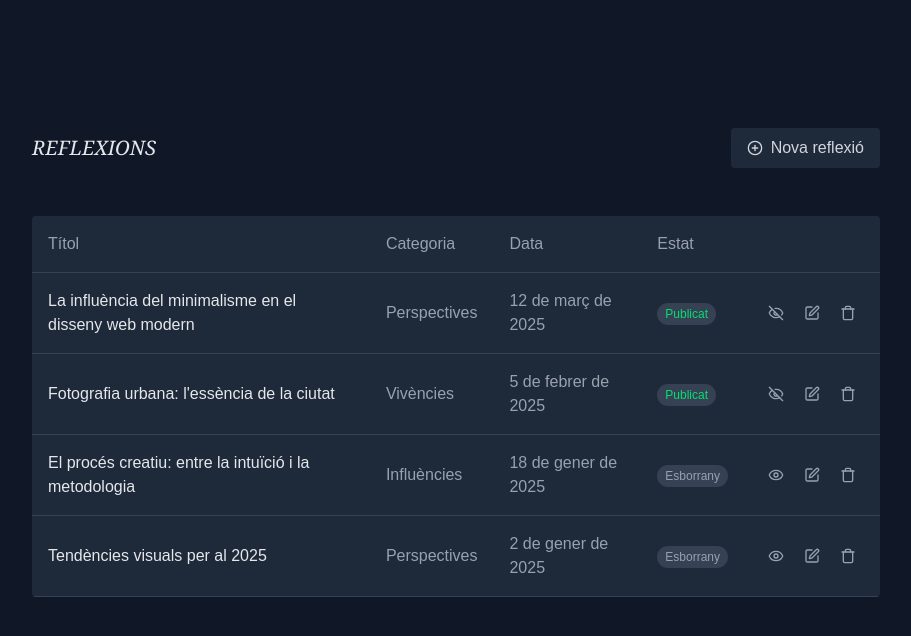
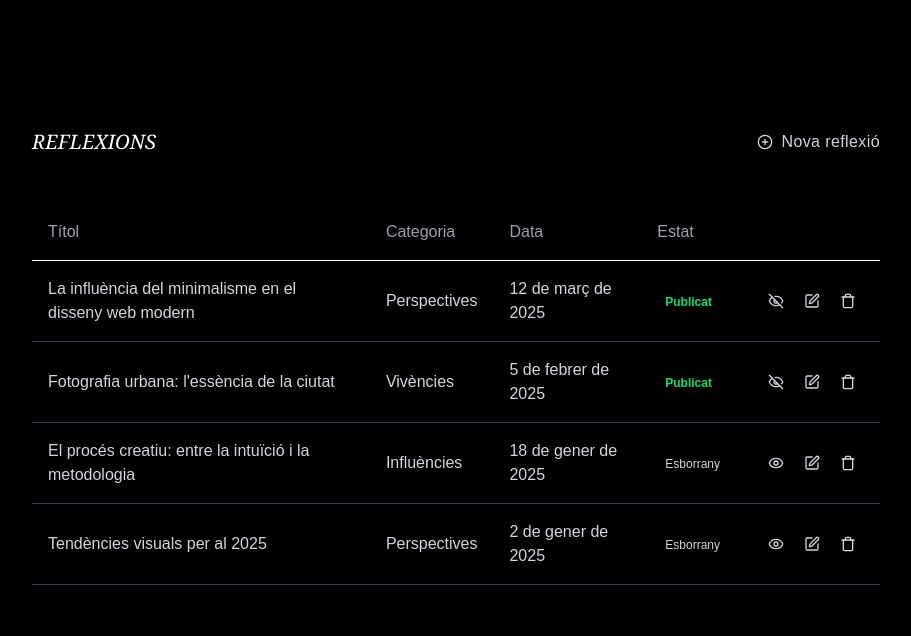
Before and after one commit to boversauros/admintonibover, a Next.js app: page / in a window 1280 px wide. Shown: the top 636 px of the page, without its empty margins (184-1095 px from the left). Built offline with nearby package versions, Linux system fonts and the light colour scheme.

Commit message:
change the visual of home page

```diff
--- a/app/page.tsx
+++ b/app/page.tsx
@@ -24,27 +24,27 @@ const Home: React.FC = () => {
     );
   };
 
+  // class="text-sm tracking-wide text-gray-300 hover:text-white transition-colors duration-300"
+
   return (
-    <div className="bg-gray-900 text-white min-h-screen">
+    <div className="bg-black text-white min-h-screen">
       <main className="pt-32 pb-16">
         <div className="max-w-4xl mx-auto px-6">
           <div className="flex justify-between items-center mb-12">
-            <h2 className="text-xl font-serif italic text-gray-200">
-              REFLEXIONS
-            </h2>
+            <h2 className="text-xl font-serif italic">REFLEXIONS</h2>
             <Link
               href="/posts/new"
-              className="flex items-center gap-2 px-4 py-2 bg-gray-800 hover:bg-gray-700 text-gray-300 hover:text-white rounded transition-colors"
+              className="flex items-center gap-2 tracking-wide text-gray-300 hover:text-white transition-colors duration-300"
             >
               <PlusCircle className="w-4 h-4" />
               <span>Nova reflexió</span>
             </Link>
           </div>
 
-          <div className="bg-gray-800 rounded overflow-hidden">
-            <table className="w-full border-collapse">
+          <div className="overflow-hidden">
+            <table className="w-full">
               <thead>
-                <tr className="border-b border-gray-700">
+                <tr className="border-b border-white">
                   <th className="text-left p-4 text-gray-400 font-normal">
                     Títol
                   </th>
@@ -63,25 +63,25 @@ const Home: React.FC = () => {
               <tbody>
                 {posts.map((post) => (
                   <React.Fragment key={post.id}>
-                    <tr className="border-b border-gray-700 hover:bg-gray-700/50 group">
+                    <tr className="border-b border-gray-700">
                       <td className="p-4">
                         <Link
                           href={`/posts/${post.id}`}
-                          className="text-gray-200 hover:text-white transition-colors"
+                          className="text-gray-300 hover:text-white transition-colors"
                         >
                           {post.title}
                         </Link>
                       </td>
-                      <td className="p-4 text-gray-400">
+                      <td className="p-4 text-gray-300">
                         {CATEGORIES.find((c) => c.id === post.category)?.name}
                       </td>
-                      <td className="p-4 text-gray-400">{post.date}</td>
+                      <td className="p-4 text-gray-300">{post.date}</td>
                       <td className="p-4">
                         <span
-                          className={`px-2 py-1 rounded-full text-xs ${
+                          className={`px-2 py-1 text-xs ${
                             post.isPublished
-                              ? "bg-gray-700 text-green-400"
-                              : "bg-gray-700 text-gray-400"
+                              ? " text-green-400 font-bold"
+                              : " text-gray-300"
                           }`}
                         >
                           {post.isPublished ? "Publicat" : "Esborrany"}
@@ -90,7 +90,7 @@ const Home: React.FC = () => {
                       <td className="p-4 text-right whitespace-nowrap">
                         <div className="flex gap-1 justify-end">
                           <button
-                            className="p-2 rounded hover:bg-gray-700 text-gray-400 hover:text-white transition-colors"
+                            className="p-2 rounded hover:cursor-pointer text-gray-300 hover:text-white transition-colors"
                             title={
                               post.isPublished ? "Despublicar" : "Publicar"
                             }
@@ -104,13 +104,13 @@ const Home: React.FC = () => {
                           </button>
                           <Link
                             href={`/posts/${post.id}`}
-                            className="p-2 rounded hover:bg-gray-700 text-gray-400 hover:text-white transition-colors"
+                            className="p-2 rounded text-gray-300 hover:text-white transition-colors"
                             title="Editar"
                           >
                             <Edit className="w-4 h-4" />
                           </Link>
                           <button
-                            className="p-2 rounded hover:bg-gray-700 text-gray-400 hover:text-white transition-colors"
+                            className="p-2 rounded hover:cursor-pointer text-gray-300 hover:text-white transition-colors"
                             title="Eliminar"
                             onClick={() => setVisibleConfirmDelete(post.id)}
                           >
```
